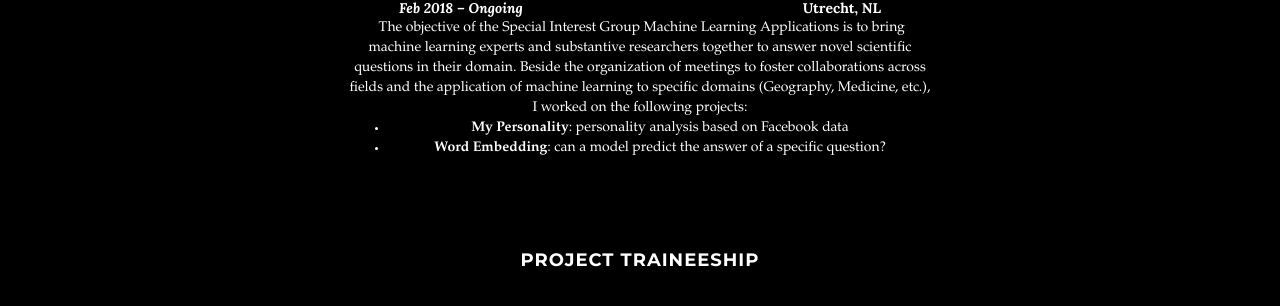
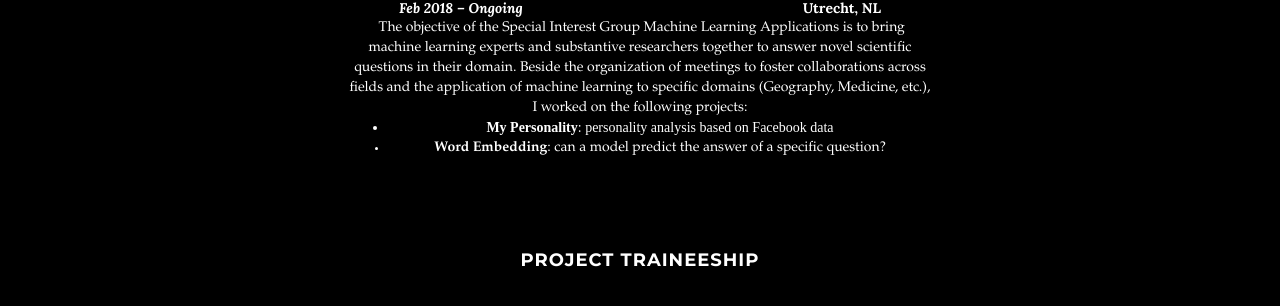
Before and after one commit to AgneseG/AgneseG.github.io, a Jekyll site: the page built from index.html, in a window 1280 px wide and 900 px high, scrolled down 1157 px. Shown: the part 140-446 px from the top of the window. Built offline with Jekyll 4.4.1, drawn with Linux system fonts in a browser that asks for light colours.

Commit message:
Update about.html

```diff
--- a/_includes/about.html
+++ b/_includes/about.html
@@ -22,7 +22,7 @@ div.cntr {
 <strong  style="text-align: left;"><em>Feb 2018 &ndash; Ongoing &nbsp;</em> &nbsp;&nbsp;  &nbsp;&nbsp;&nbsp; &nbsp;&nbsp;&nbsp;&nbsp;&nbsp;&nbsp;&nbsp;&nbsp; &nbsp;  &nbsp; &nbsp; &nbsp; &nbsp; &nbsp; &nbsp; &nbsp; &nbsp; &nbsp; &nbsp;&nbsp; &nbsp; &nbsp; &nbsp; &nbsp; &nbsp; &nbsp; &nbsp; &nbsp; &nbsp; &nbsp; &nbsp; &nbsp; &nbsp; &nbsp; &nbsp; &nbsp; &nbsp; Utrecht, NL</strong>
 <div  style="font-family:Palatino Linotype;" style="text-align: left;">&nbsp;The objective of the Special Interest Group Machine Learning Applications is to bring machine learning experts and substantive researchers together to answer novel scientific questions in their domain. Beside the organization of meetings to foster collaborations across fields and the application of machine learning to specific domains (Geography, Medicine, etc.), I worked on the following projects:</div>
 <ul>
-<li  style="font-family:Palatino Linotype;" style="text-align: left;"><strong>My Personality</strong>: personality analysis based on Facebook data</li>
+<li  style="font-family:Didot;" style="text-align: left;"><strong>My Personality</strong>: personality analysis based on Facebook data</li>
 <li  style="font-family:Palatino Linotype;" style="text-align: left;"><strong>Word Embedding</strong>: can a model predict the answer of a specific question?</li>
 </ul>
  <br/>  <h6 style="color:black">I</h6>     </div>
```
